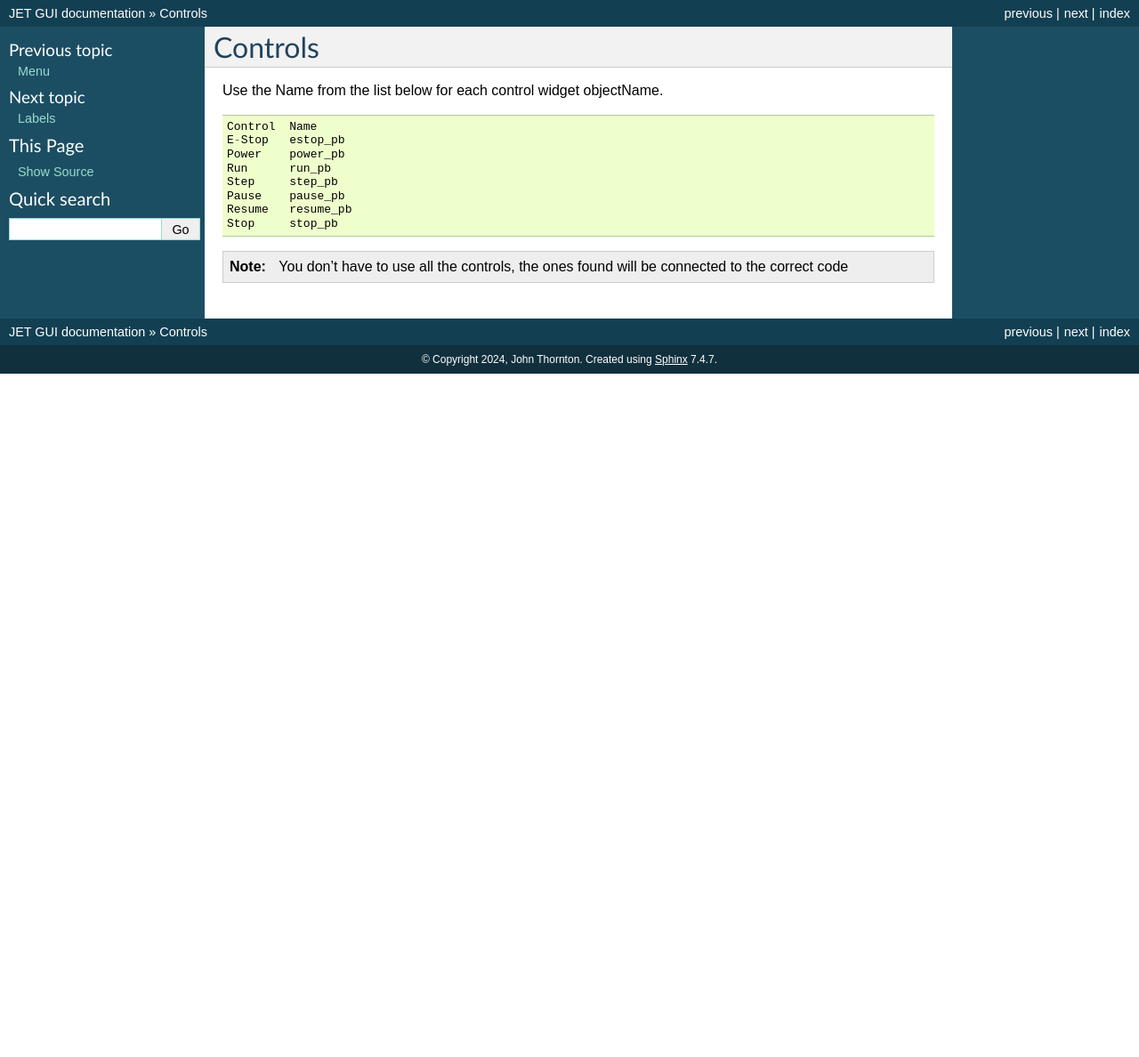
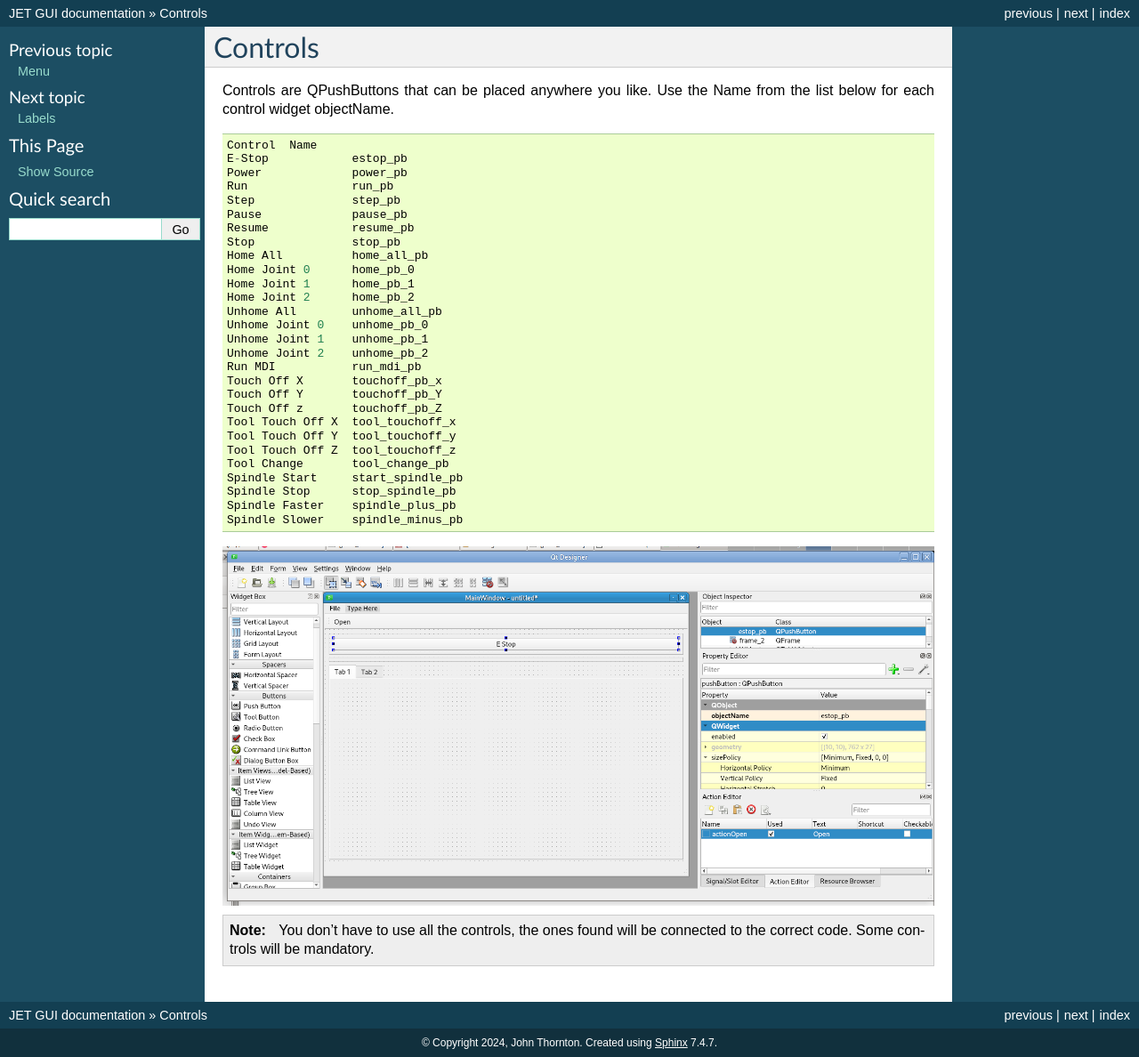
Before and after one commit to tlight9/jet, a Sphinx documentation site: the page built from docs/source/controls.rst, in a window 1280 px wide. Shown: the whole page at 89% size. Built offline with Sphinx 7.4.7, drawn with Linux system fonts in a browser that asks for light colours; before the commit the page ends 900 px from its top, so only the background shows below that.

Commit message:
improve docs
Signed-off-by: John Thornton <dev@gnipsel.com>

```diff
--- a/docs/source/controls.rst
+++ b/docs/source/controls.rst
@@ -1,17 +1,42 @@
 Controls
 ========
 
-Use the Name from the list below for each control widget objectName.
+Controls are QPushButtons that can be placed anywhere you like. Use the Name
+from the list below for each control widget objectName.
 ::
 
 	Control  Name
-	E-Stop   estop_pb
-	Power    power_pb
-	Run      run_pb
-	Step     step_pb
-	Pause    pause_pb
-	Resume   resume_pb
-	Stop     stop_pb
+	E-Stop            estop_pb
+	Power             power_pb
+	Run               run_pb
+	Step              step_pb
+	Pause             pause_pb
+	Resume            resume_pb
+	Stop              stop_pb
+	Home All          home_all_pb
+	Home Joint 0      home_pb_0
+	Home Joint 1      home_pb_1
+	Home Joint 2      home_pb_2
+	Unhome All        unhome_all_pb
+	Unhome Joint 0    unhome_pb_0
+	Unhome Joint 1    unhome_pb_1
+	Unhome Joint 2    unhome_pb_2
+	Run MDI           run_mdi_pb
+	Touch Off X       touchoff_pb_x
+	Touch Off Y       touchoff_pb_Y
+	Touch Off z       touchoff_pb_Z
+	Tool Touch Off X  tool_touchoff_x
+	Tool Touch Off Y  tool_touchoff_y
+	Tool Touch Off Z  tool_touchoff_z
+	Tool Change       tool_change_pb
+	Spindle Start     start_spindle_pb
+	Spindle Stop      stop_spindle_pb
+	Spindle Faster    spindle_plus_pb
+	Spindle Slower    spindle_minus_pb
+
+.. image:: /images/controls-01.png
+   :align: center
+
 
 .. note:: You don't have to use all the controls, the ones found will be
-  connected to the correct code
+   connected to the correct code. Some controls will be mandatory.
--- a/docs/source/index.rst
+++ b/docs/source/index.rst
@@ -8,7 +8,7 @@ JET GUI
    install
    test
    ini
-   setup
+   designer
    menu
    controls
    labels
```
Also changed, not shown: docs/source/designer.rst (added, +69 -0 lines), docs/source/ini.rst (+15 -10 lines), docs/source/menu.rst (+14 -5 lines), docs/source/setup.rst (deleted, +0 -23 lines), docs/source/images/controls-01.png (added), docs/source/images/designer-01.png (added), docs/source/images/designer-02.png (added), docs/source/images/designer-03.png (added), docs/source/images/designer-04.png (added), docs/source/images/designer-05.png (added), docs/source/images/designer-06.png (added), docs/source/images/designer-07.png (added), docs/source/images/designer-08.png (added), docs/source/images/designer-09.png (added), 1 more files.
